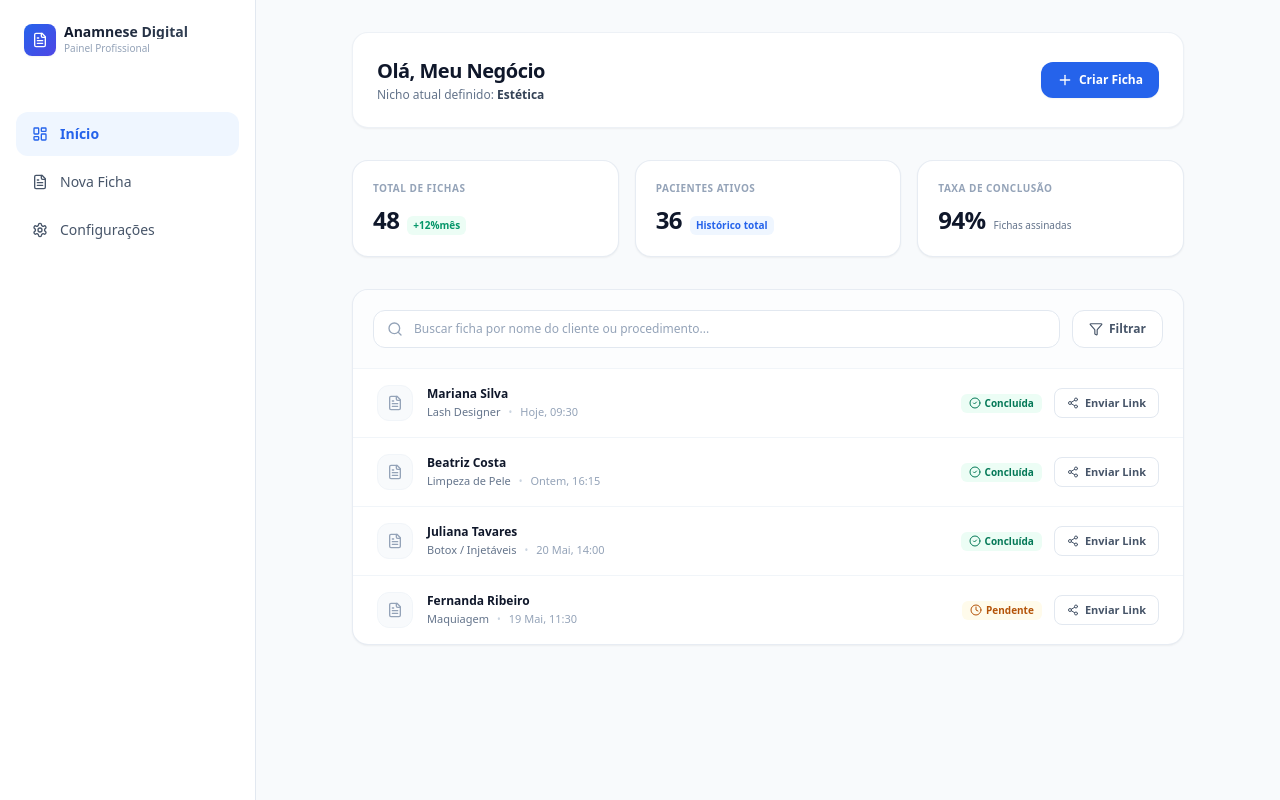
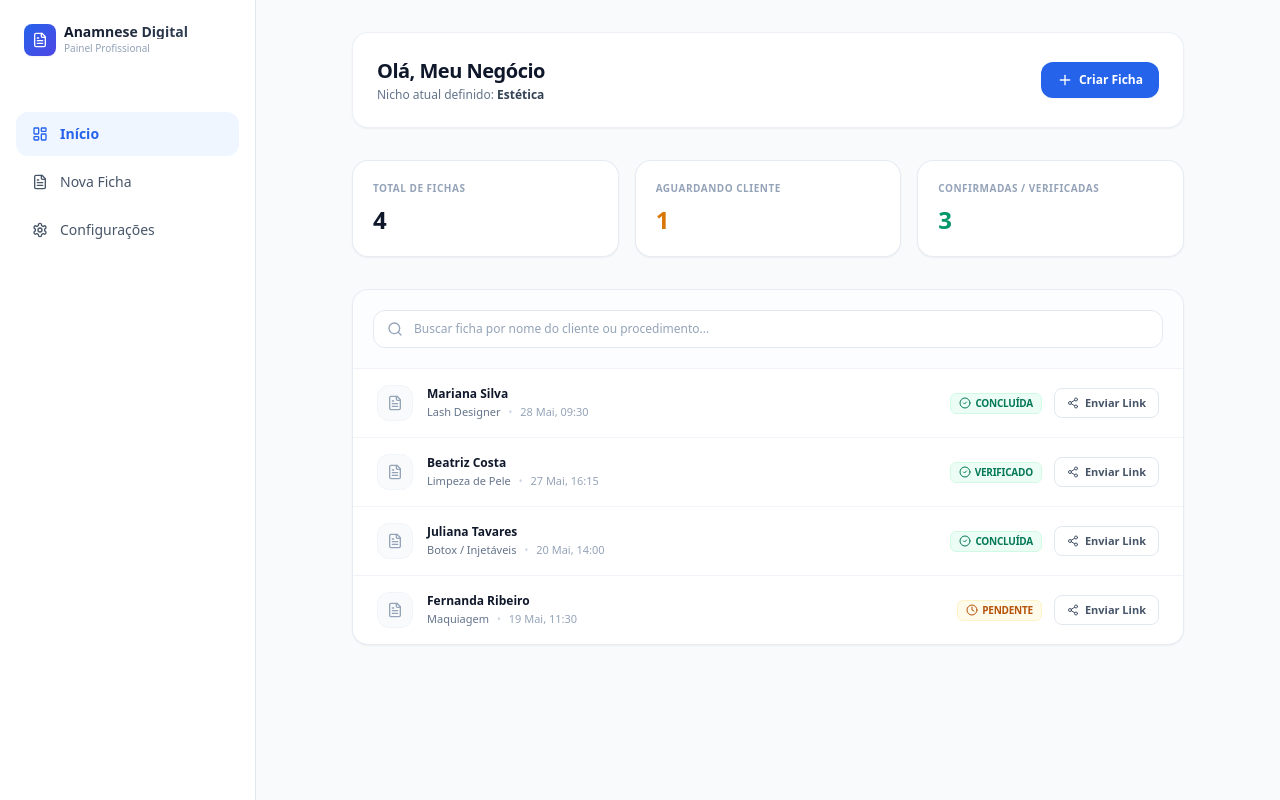
Before and after one commit to JuniorPiedade/anamnese-digitalapp, a Next.js app: page /dashboard in a window 1280 px wide. Built offline with nearby package versions, Linux system fonts and the light colour scheme.

Commit message:
Update page.tsx

```diff
--- a/src/app/dashboard/page.tsx
+++ b/src/app/dashboard/page.tsx
@@ -3,7 +3,7 @@
 import React, { useState, useEffect } from 'react';
 import Link from 'next/link';
 import {
-  LayoutDashboard, FileText, Settings, Plus, Search, Filter, CheckCircle2, Clock, Share2
+  LayoutDashboard, FileText, Settings, Plus, Search, Filter, CheckCircle2, Clock, Share2, X, ShieldCheck, AlertCircle
 } from 'lucide-react';
 
 export default function DashboardPage() {
@@ -11,33 +11,46 @@ export default function DashboardPage() {
   const [nomeNegocio, setNomeNegocio] = useState("Meu Negócio");
   const [nicho, setNicho] = useState("Estética");
   const [baseUrl, setBaseUrl] = useState("");
+  const [fichas, setFichas] = useState<any[]>([]);
+  const [fichaSelecionada, setFichaSelecionada] = useState<any | null>(null);
 
-  // Captura a URL atual do projeto para gerar o link correto do cliente
   useEffect(() => {
+    // 1. Carrega dados de configuração da clínica
     const savedNome = localStorage.getItem('anamnese_nomeNegocio');
     const savedNicho = localStorage.getItem('anamnese_nicho');
     if (savedNome) setNomeNegocio(savedNome);
     if (savedNicho) setNicho(savedNicho);
 
-    // Define a URL base (ex: https://seu-app.vercel.app)
+    // 2. Define a URL base para geração de links dinâmicos
     if (typeof window !== "undefined") {
       setBaseUrl(window.location.origin);
     }
+
+    // 3. Carrega as Fichas Dinâmicas (Usa mock padrão apenas se o localStorage estiver vazio)
+    const fichasExemploPadrao = [
+      { id: "1", cliente: "Mariana Silva", procedimento: "Lash Designer", data: "28 Mai, 09:30", status: "Concluída", telefone: "5571999999999", triagemProfissional: { alergias: "Não relatou", observacoes: "Cliente busca efeito bem natural." } },
+      { id: "2", cliente: "Beatriz Costa", procedimento: "Limpeza de Pele", data: "27 Mai, 16:15", status: "Verificado", telefone: "5571999999999", triagemProfissional: { alergias: "Alergia a Ácido Salicílico", observacoes: "Evitar produtos com essa base." } },
+      { id: "3", cliente: "Juliana Tavares", procedimento: "Botox / Injetáveis", data: "20 Mai, 14:00", status: "Concluída", telefone: "5571999999999", triagemProfissional: { alergias: "Nenhuma", observacoes: "Retorno de 6 meses." } },
+      { id: "4", cliente: "Fernanda Ribeiro", procedimento: "Maquiagem", data: "19 Mai, 11:30", status: "Pendente", telefone: "5571999999999", triagemProfissional: { alergias: "Sensibilidade na pálpebra", observacoes: "Usar produtos hipoalergênicos." } },
+    ];
+
+    const salvas = localStorage.getItem('anamnese_fichas');
+    if (salvas) {
+      setFichas(JSON.parse(salvas));
+    } else {
+      localStorage.setItem('anamnese_fichas', JSON.stringify(fichasExemploPadrao));
+      setFichas(fichasExemploPadrao);
+    }
   }, []);
 
-  // Dados com os respectivos WhatsApps para simular o disparo real
-  const ultimasFichas = [
-    { id: 1, cliente: "Mariana Silva", procedimento: "Lash Designer", data: "Hoje, 09:30", status: "Concluída", telefone: "5571999999999" },
-    { id: 2, cliente: "Beatriz Costa", procedimento: "Limpeza de Pele", data: "Ontem, 16:15", status: "Concluída", telefone: "5571999999999" },
-    { id: 3, cliente: "Juliana Tavares", procedimento: "Botox / Injetáveis", data: "20 Mai, 14:00", status: "Concluída", telefone: "5571999999999" },
-    { id: 4, cliente: "Fernanda Ribeiro", procedimento: "Maquiagem", data: "19 Mai, 11:30", status: "Pendente", telefone: "5571999999999" },
-  ];
+  // Função cirúrgica que monta a mensagem e abre o WhatsApp
+  const enviarLinkWhatsapp = (e: React.MouseEvent, clienteNome: string, telefone: string, idFicha: string) => {
+    e.stopPropagation(); // Evita abrir o modal ao clicar no botão de enviar link
 
-  // Função cirúrgica que monta a mensagem e abre o WhatsApp
-  const enviarLinkWhatsapp = (clienteNome: string, telefone: string) => {
-    const linkFicha = `${baseUrl}/anamnese/cliente`;
+    // Passa o ID da ficha na URL para que o sistema saiba quem está respondendo
+    const linkFicha = `${baseUrl}/anamnese/cliente?id=${idFicha}`;
 
-    const textoMensagem = `Olá, ${clienteNome}! ✨\n\nPara realizarmos o seu procedimento com total segurança, preciso que preencha a sua *Ficha de Anamnese Digital* antes do nosso atendimento.\n\nPor favor, acesse o link abaixo para responder e assinar:\n👉 ${linkFicha}\n\nMuito obrigada! ❤️`;
+    const textoMensagem = `Olá, ${clienteNome}! ✨\n\nPara realizarmos o seu procedimento com total segurança, preciso que confira as perguntas gerais da sua *Ficha de Anamnese Digital* antes do nosso atendimento.\n\nPor favor, acesse o link abaixo para revisar e confirmar os seus dados:\n👉 ${linkFicha}\n\nMuito obrigada! ❤️`;
 
     const urlMensagemUrlEncoded = encodeURIComponent(textoMensagem);
     const linkWhatsapp = `https://api.whatsapp.com/send?phone=${telefone}&text=${urlMensagemUrlEncoded}`;
@@ -45,9 +58,24 @@ export default function DashboardPage() {
     window.open(linkWhatsapp, '_blank');
   };
 
-  const fichasFiltradas = ultimasFichas.filter(ficha =>
-    ficha.cliente.toLowerCase().includes(busca.toLowerCase()) ||
-    ficha.procedimento.toLowerCase().includes(busca.toLowerCase())
+  // Simulação de Ação do Paciente (Atualiza o status para "Verificado" instantaneamente)
+  const simularConfirmacaoPaciente = (id: string) => {
+    const fichasAtualizadas = fichas.map(f => {
+      if (f.id === id) {
+        return { ...f, status: "Verificado" };
+      }
+      return f;
+    });
+    setFichas(fichasAtualizadas);
+    localStorage.setItem('anamnese_fichas', JSON.stringify(fichasAtualizadas));
+
+    // Atualiza o modal aberto na tela com os novos dados
+    setFichaSelecionada(fichasAtualizadas.find(f => f.id === id));
+  };
+
+  const fichasFiltradas = fichas.filter(ficha =>
+    ficha.cliente?.toLowerCase().includes(busca.toLowerCase()) ||
+    ficha.procedimento?.toLowerCase().includes(busca.toLowerCase())
   );
 
   return (
@@ -98,30 +126,29 @@ export default function DashboardPage() {
             <div className="bg-white border border-slate-200/80 rounded-2xl p-5 shadow-sm">
               <span className="text-[10px] font-bold text-slate-400 uppercase tracking-wider block">Total de Fichas</span>
               <div className="flex items-baseline gap-2 mt-2">
-                <span className="text-2xl font-bold text-slate-900 tracking-tight">48</span>
-                <span className="text-[10px] text-emerald-600 font-bold bg-emerald-50 px-1.5 py-0.5 rounded-md">+12%mês</span>
+                <span className="text-2xl font-bold text-slate-900 tracking-tight">{fichas.length}</span>
               </div>
             </div>
             <div className="bg-white border border-slate-200/80 rounded-2xl p-5 shadow-sm">
-              <span className="text-[10px] font-bold text-slate-400 uppercase tracking-wider block">Pacientes Ativos</span>
+              <span className="text-[10px] font-bold text-slate-400 uppercase tracking-wider block">Aguardando Cliente</span>
               <div className="flex items-baseline gap-2 mt-2">
-                <span className="text-2xl font-bold text-slate-900 tracking-tight">36</span>
-                <span className="text-[10px] text-blue-600 font-bold bg-blue-50 px-1.5 py-0.5 rounded-md">Histórico total</span>
+                <span className="text-2xl font-bold text-amber-600 tracking-tight">
+                  {fichas.filter(f => f.status === 'Pendente').length}
+                </span>
               </div>
             </div>
             <div className="bg-white border border-slate-200/80 rounded-2xl p-5 shadow-sm col-span-2 md:col-span-1">
-              <span className="text-[10px] font-bold text-slate-400 uppercase tracking-wider block">Taxa de Conclusão</span>
+              <span className="text-[10px] font-bold text-slate-400 uppercase tracking-wider block">Confirmadas / Verificadas</span>
               <div className="flex items-baseline gap-2 mt-2">
-                <span className="text-2xl font-bold text-slate-900 tracking-tight">94%</span>
-                <span className="text-[10px] text-slate-500 font-medium">Fichas assinadas</span>
+                <span className="text-2xl font-bold text-emerald-600 tracking-tight">
+                  {fichas.filter(f => f.status === 'Verificado' || f.status === 'Concluída').length}
+                </span>
               </div>
             </div>
           </div>
 
           {/* SEÇÃO DE BUSCA E LISTAGEM */}
           <div className="bg-white border border-slate-200/80 rounded-2xl shadow-sm overflow-hidden">
-
-            {/* BARRA DE FILTROS & BUSCA */}
             <div className="p-5 border-b border-slate-100 flex flex-col sm:flex-row items-center gap-3 bg-slate-50/40">
               <div className="relative w-full flex-1">
                 <Search className="absolute left-3.5 top-1/2 -translate-y-1/2 h-4 w-4 text-slate-400" />
@@ -133,16 +160,17 @@ export default function DashboardPage() {
                   className="w-full rounded-xl border border-slate-200 bg-white pl-10 pr-4 py-2.5 text-xs outline-none focus:border-blue-500 transition-all placeholder:text-slate-400"
                 />
               </div>
-              <button className="flex items-center gap-1.5 border border-slate-200 bg-white px-4 py-2.5 rounded-xl text-xs font-semibold text-slate-600 hover:bg-slate-50 transition-all w-full sm:w-auto justify-center">
-                <Filter className="h-3.5 w-3.5" /> Filtrar
-              </button>
             </div>
 
             {/* LISTA DE FICHAS COM DISPARO DE LINK */}
             <div className="divide-y divide-slate-100">
               {fichasFiltradas.length > 0 ? (
                 fichasFiltradas.map((ficha) => (
-                  <div key={ficha.id} className="p-4 sm:px-6 flex items-center justify-between hover:bg-slate-50/60 transition-all group">
+                  <div
+                    key={ficha.id}
+                    onClick={() => setFichaSelecionada(ficha)}
+                    className="p-4 sm:px-6 flex items-center justify-between hover:bg-slate-50/60 cursor-pointer transition-all group"
+                  >
                     <div className="flex items-center gap-3.5">
                       <div className="h-9 w-9 rounded-xl bg-slate-50 border border-slate-100 flex items-center justify-center text-slate-400 group-hover:bg-blue-50 group-hover:text-blue-500 transition-all">
                         <FileText className="h-4 w-4" />
@@ -158,17 +186,18 @@ export default function DashboardPage() {
                     </div>
 
                     <div className="flex items-center gap-3">
-                      <span className={`text-[10px] font-bold px-2 py-0.5 rounded-md flex items-center gap-1 ${
-                        ficha.status === 'Concluída' ? 'bg-emerald-50 text-emerald-700' : 'bg-amber-50 text-amber-700'
+                      <span className={`text-[10px] font-bold px-2 py-0.5 rounded-md flex items-center gap-1 uppercase tracking-tight ${
+                        ficha.status === 'Concluída' || ficha.status === 'Verificado'
+                          ? 'bg-emerald-50 text-emerald-700 border border-emerald-100'
+                          : 'bg-amber-50 text-amber-700 border border-amber-100'
                       }`}>
-                        {ficha.status === 'Concluída' ? <CheckCircle2 className="h-3 w-3" /> : <Clock className="h-3 w-3" />}
+                        {ficha.status === 'Concluída' || ficha.status === 'Verificado' ? <CheckCircle2 className="h-3 w-3" /> : <Clock className="h-3 w-3" />}
                         {ficha.status}
                       </span>
 
-                      {/* BOTÃO PREMIUM DE ENVIAR LINK VIA WHATSAPP */}
                       <button
-                        onClick={() => enviarLinkWhatsapp(ficha.cliente, ficha.telefone)}
-                        title="Enviar ficha via WhatsApp"
+                        onClick={(e) => enviarLinkWhatsapp(e, ficha.cliente, ficha.telefone, ficha.id)}
+                        title="Enviar link para preenchimento"
                         className="flex items-center gap-1.5 border border-slate-200 hover:border-emerald-200 bg-white hover:bg-emerald-50 px-3 py-1.5 rounded-lg text-[11px] font-bold text-slate-600 hover:text-emerald-700 transition-all"
                       >
                         <Share2 className="h-3 w-3" />
@@ -179,15 +208,67 @@ export default function DashboardPage() {
                 ))
               ) : (
                 <div className="p-8 text-center text-xs font-medium text-slate-400 uppercase tracking-wider">
-                  Nenhuma ficha encontrada para "{busca}"
+                  Nenhuma ficha ativa encontrada.
                 </div>
               )}
             </div>
-
           </div>
-
         </main>
       </div>
+
+      {/* MODAL DETALHADO DA FICHA + SIMULADOR DO PACIENTE */}
+      {fichaSelecionada && (
+        <div className="fixed inset-0 z-50 flex items-end md:items-center justify-center p-4">
+          <div className="absolute inset-0 bg-slate-900/30 backdrop-blur-xs" onClick={() => setFichaSelecionada(null)} />
+
+          <div className="relative w-full md:max-w-md bg-white rounded-2xl shadow-xl border border-slate-200 overflow-hidden flex flex-col z-10 animate-in fade-in zoom-in-95 duration-150">
+            <div className="p-4 border-b border-slate-100 flex items-center justify-between bg-slate-50/50">
+              <div>
+                <h3 className="text-xs font-bold text-slate-900">{fichaSelecionada.cliente}</h3>
+                <p className="text-[10px] text-slate-400 uppercase font-semibold tracking-tight">{fichaSelecionada.procedimento}</p>
+              </div>
+              <button onClick={() => setFichaSelecionada(null)} className="p-1.5 rounded-lg text-slate-400 hover:bg-slate-100 transition-colors">
+                <X className="h-4 w-4" />
+              </button>
+            </div>
+
+            <div className="p-5 space-y-4">
+              <div className="bg-slate-50 rounded-xl p-3.5 border border-slate-100 space-y-2 text-xs">
+                <span className="text-[9px] uppercase font-bold text-slate-400 block tracking-wider">Triagem Clínica Geral</span>
+                <p><strong className="text-slate-600">Alergias:</strong> {fichaSelecionada.triagemProfissional?.alergias || "Nenhuma informada"}</p>
+                <p><strong className="text-slate-600">Observações:</strong> {fichaSelecionada.triagemProfissional?.observacoes || "Nenhuma informada"}</p>
+              </div>
+
+              {/* ÁREA DE TESTE DE FLUXO (SIMULADOR DO CLIENTE) */}
+              {fichaSelecionada.status === 'Pendente' ? (
+                <div className="p-4 bg-amber-50/50 border border-amber-100 rounded-xl space-y-2">
+                  <div className="flex gap-2 text-amber-800">
+                    <AlertCircle className="h-4 w-4 shrink-0 mt-0.5" />
+                    <div className="text-[11px]">
+                      <p className="font-bold">Aguardando confirmação externa</p>
+                      <p className="text-amber-600/90 mt-0.5">O link foi enviado. Clique no botão abaixo para simular que o seu cliente abriu no celular e confirmou tudo.</p>
+                    </div>
+                  </div>
+                  <button
+                    onClick={() => simularConfirmacaoPaciente(fichaSelecionada.id)}
+                    className="w-full mt-1 flex items-center justify-center gap-1.5 bg-amber-600 hover:bg-amber-700 text-white text-[11px] font-bold py-2 rounded-lg shadow-xs active:scale-[0.98] transition-all"
+                  >
+                    <ShieldCheck className="h-3.5 w-3.5" /> Simular Confirmação do Paciente
+                  </button>
+                </div>
+              ) : (
+                <div className="p-4 bg-emerald-50 border border-emerald-100 rounded-xl flex gap-2.5 text-emerald-800 text-[11px]">
+                  <ShieldCheck className="h-4 w-4 shrink-0 text-emerald-600 mt-0.5" />
+                  <div>
+                    <p className="font-bold">Status: Verificado!</p>
+                    <p className="text-emerald-600/90 mt-0.5">O paciente já revisou o link enviado pelo WhatsApp e confirmou todas as informações com sucesso.</p>
+                  </div>
+                </div>
+              )}
+            </div>
+          </div>
+        </div>
+      )}
     </div>
   );
 }
```
